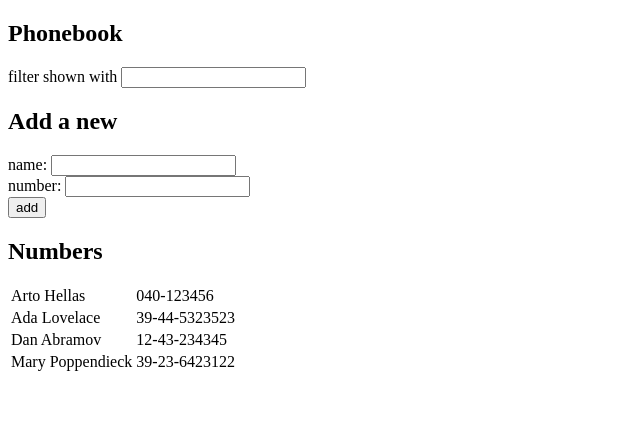
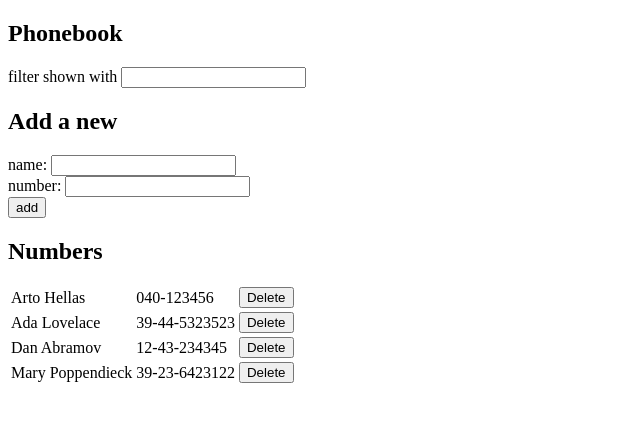
Before and after one commit to AmilkarAlan/fullstackopen_course, a React (Vite) app in the folder Parte_2/phonebook/: page / in a window 1280 px wide. Shown: the top 422 px of the page, without its empty margins (0-640 px from the left). Built offline with nearby package versions, Linux system fonts and the light colour scheme; data requests are answered from the project's data file.

Commit message:
creacion de servidor y CRUD iniciados

```diff
--- /dev/null
+++ b/Parte_2/phonebook/db.json
@@ -0,0 +1,24 @@
+{
+  "persons": [
+    {
+      "name": "Arto Hellas",
+      "number": "040-123456",
+      "id": "1"
+    },
+    {
+      "name": "Ada Lovelace",
+      "number": "39-44-5323523",
+      "id": "2"
+    },
+    {
+      "name": "Dan Abramov",
+      "number": "12-43-234345",
+      "id": "3"
+    },
+    {
+      "name": "Mary Poppendieck",
+      "number": "39-23-6423122",
+      "id": "4"
+    }
+  ]
+}
--- a/Parte_2/phonebook/package.json
+++ b/Parte_2/phonebook/package.json
@@ -7,9 +7,11 @@
     "dev": "vite",
     "build": "vite build",
     "lint": "eslint .",
-    "preview": "vite preview"
+    "preview": "vite preview",
+    "server": "json-server -p3001 --watch db.json"
   },
   "dependencies": {
+    "axios": "^1.8.1",
     "react": "^18.3.1",
     "react-dom": "^18.3.1"
   },
@@ -23,6 +25,7 @@
     "eslint-plugin-react-hooks": "^5.0.0",
     "eslint-plugin-react-refresh": "^0.4.16",
     "globals": "^15.14.0",
+    "json-server": "^1.0.0-beta.3",
     "vite": "^6.0.5"
   }
 }
--- a/Parte_2/phonebook/src/App.jsx
+++ b/Parte_2/phonebook/src/App.jsx
@@ -1,60 +1,21 @@
-import { useState } from 'react'
-import Filter from './components/Filter';
-import Form from './components/Form';
-import Content from './components/Content';
+import { useEffect, useState } from "react";
+import Phonebook from "./Phonebook";
+import phonebookServices from "./services/phonebookServices";
 
 const App = () => {
-  const [ persons, setPersons ] = useState([
-    { name: 'Arto Hellas', number: '040-123456', id: 1 },
-    { name: 'Ada Lovelace', number: '39-44-5323523', id: 2 },
-    { name: 'Dan Abramov', number: '12-43-234345', id: 3 },
-    { name: 'Mary Poppendieck', number: '39-23-6423122', id: 4 }
-  ])
+
+  const [ persons, setPersons ] = useState([]);
   const [ filterList, setFilterList ] = useState([]);
-  const [ newPerson, setNewPerson ] = useState({ name: '', number: '' });
-  const [ filter, setFilter ] = useState('');
-
-  const handleChange = (e) => {
-    const name = e.target.name;
-    const value = e.target.value;
-    setNewPerson(prev => ({ ...prev, [ name ]: value }));
-  };
-  const handleSubmit = (e) => {
-    e.preventDefault();
-    const formatNumber = (num) => {
-      const countryCode = num.slice(0, 2);
-      const cityCode = num.slice(2, 4);
-      const restCode = num.slice(4);
-
-      return `${countryCode}-${cityCode}-${restCode}`
-    };
-    const newNumber = formatNumber(newPerson.number);
-
-    setPersons(prev => [ ...prev, { ...newPerson, number: newNumber, id: persons.length + 1 } ]);
-    setNewPerson({ name: '', number: '' });
-  };
-
-  const handleFilter = (e) => {
-    const value = e.target.value.toLowerCase();
-    setFilter(value);
-    if (value !== "") {
-      const filterPersons = persons.filter(person => person.name.toLowerCase().includes(value));
-      setFilterList(filterPersons);
-    } else {
-      setFilterList([]);
-    }
-  };
-
-  return (
-    <div>
-      <h2>Phonebook</h2>
-      <Filter filter={ filter } handleFilter={ handleFilter } />
-      <h2>Add a new</h2>
-      <Form handleChange={ handleChange } handleSubmit={ handleSubmit } newPerson={ newPerson } />
-      <h2>Numbers</h2>
-      <Content filterList={ filterList } persons={ persons } />
-    </div>
-  )
+  useEffect(() => {
+    phonebookServices
+      .getAll()
+      .then(response => setPersons(response))
+  }, []);
+  return <Phonebook
+    persons={ persons }
+    setFilterList={ setFilterList }
+    filterList={ filterList }
+    setPersons={ setPersons } />
 }
 
 export default App;
--- /dev/null
+++ b/Parte_2/phonebook/src/Phonebook.jsx
@@ -0,0 +1,28 @@
+
+import Filter from './components/Filter';
+import Form from './components/Form';
+import Content from './components/Content';
+
+const Phonebook = ({ persons, setFilterList, filterList, setPersons }) => {
+    return (
+        <div>
+            <h2>Phonebook</h2>
+            <Filter
+                persons={ persons }
+                setFilterList={ setFilterList } />
+
+            <h2>Add a new</h2>
+            <Form
+                persons={ persons }
+                setPersons={ setPersons } />
+
+            <h2>Numbers</h2>
+            <Content
+                filterList={ filterList }
+                persons={ persons }
+                setPersons={ setPersons } />
+        </div>
+    )
+}
+
+export default Phonebook
--- a/Parte_2/phonebook/src/components/Content.jsx
+++ b/Parte_2/phonebook/src/components/Content.jsx
@@ -1,13 +1,23 @@
-import React from 'react'
+import phonebookServices from "../services/phonebookServices";
 
-const Content = ({filterList, persons}) => {
+
+const Content = ({ filterList, persons, setPersons }) => {
+    const list = filterList.length === 0 ? persons : filterList;
+    const handleDelete = (id) => {
+        const confirm = window.confirm(`Are you sure you want to delete the person with id ${id}?`)
+        if (!confirm) return
+        phonebookServices
+            .deleteById(id)
+            .then(response => phonebookServices.getAll().then(updateList => setPersons(updateList)))
+    }
     return (
         <table>
             <tbody>
-                { (filterList.length === 0 ? persons : filterList).map(person => (
+                { Array.isArray(list) && list.map(person => (
                     <tr key={ person.id }>
                         <td>{ person.name }</td>
                         <td>{ person.number }</td>
+                        <td><button onClick={ () => handleDelete(person.id) }>Delete</button></td>
                     </tr>
                 )) }
             </tbody>
@@ -15,4 +25,5 @@ const Content = ({filterList, persons}) => {
     )
 }
 
+
 export default Content
--- a/Parte_2/phonebook/src/components/Filter.jsx
+++ b/Parte_2/phonebook/src/components/Filter.jsx
@@ -1,11 +1,22 @@
-import React from 'react'
+import { useState } from 'react'
 
-const Filter = ({filter, handleFilter}) => {
+const Filter = ({persons,setFilterList}) => {
+  const [ filter, setFilter ] = useState('');
+  const handleFilter = (e) => {
+    const value = e.target.value.toLowerCase();
+    setFilter(value);
+    if (value !== "") {
+      const filterPersons = persons.filter(person => person.name.toLowerCase().includes(value));
+      setFilterList(filterPersons);
+    } else {
+      setFilterList([]);
+    }
+  };
   return (
 
     <form>
       <div>
-        filter shown with <input type='text' name='filter' value={filter} onChange={handleFilter} />
+        filter shown with <input type='text' name='filter' value={ filter } onChange={ handleFilter } />
       </div>
     </form>
 
--- a/Parte_2/phonebook/src/components/Form.jsx
+++ b/Parte_2/phonebook/src/components/Form.jsx
@@ -1,6 +1,38 @@
-import React from 'react'
+import axios from 'axios';
+import { useState } from 'react'
+import phonebookServices from "../services/phonebookServices"
+const Form = ({ setPersons, persons }) => {
+  const [ newPerson, setNewPerson ] = useState({ name: '', number: '' });
+  const handleChange = (e) => {
+    const name = e.target.name;
+    const value = e.target.value;
+    setNewPerson(prev => ({ ...prev, [ name ]: value }));
+  };
+  const handleSubmit = (e) => {
+    e.preventDefault();
+    const formatNumber = (num) => {
+      const countryCode = num.slice(0, 2);
+      const cityCode = num.slice(2, 4);
+      const restCode = num.slice(4);
 
-const Form = ({newPerson, handleChange, handleSubmit}) => {
+      return `${countryCode}-${cityCode}-${restCode}`
+    };
+    const newNumber = formatNumber(newPerson.number);
+    const newPersonToAdd = {
+      name: newPerson.name,
+      number: newNumber,
+      id: (persons.length + 1).toString()
+    }
+    phonebookServices
+      .create(newPersonToAdd)
+      .then(response => {
+        setNewPerson({ name: '', number: '' });
+        return phonebookServices.getAll();
+      })
+      .then(updateList => setPersons(updateList))
+    // setPersons(prev => [ ...prev, { ...newPerson, number: newNumber, id: persons.length + 1 } ]);
+  };
+
   return (
     <form onSubmit={ handleSubmit }>
       <div>
--- /dev/null
+++ b/Parte_2/phonebook/src/services/phonebookServices.js
@@ -0,0 +1,46 @@
+import axios from "axios"
+const baseUrl = "http://localhost:3001/persons"
+
+const getAll = () => {
+    return axios.get(baseUrl)
+        .then(response => {
+
+            return response.data;
+        })
+        .catch(err => {
+            alert("Something wrong");
+            console.log(err);
+            throw err;
+        });
+}
+const create = (newPerson) => {
+    return axios.post(baseUrl, newPerson)
+        .then(response => {
+            alert("!New number added!");
+            console.log(response);
+            return response.data;
+        })
+        .catch(err => {
+            alert("Something wrong");
+            console.log(err);
+            throw err;
+        });
+}
+const deleteById = (id) => {
+    return axios.delete(`http://localhost:3001/persons/${id}`)
+        .then(response => {
+            alert("!Number has been deleted!");
+            console.log(response);
+            return response.data;
+        })
+        .catch(err => {
+            alert("Something wrong");
+            console.log(err);
+            throw err;
+        });
+}
+export default {
+    getAll,
+    create,
+    deleteById
+}
```
Also changed, not shown: 1 other file (tests, documents, lock files or other folders). Lines whose indentation alone changed are shown as unchanged.
